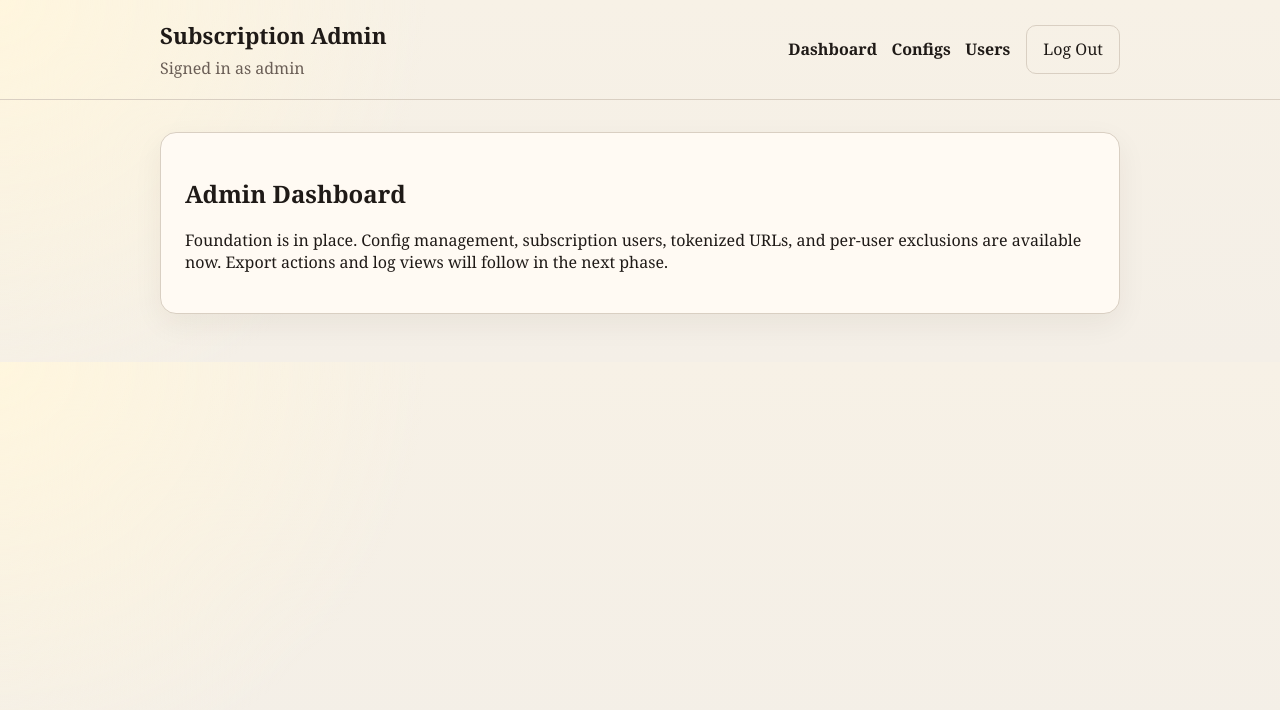
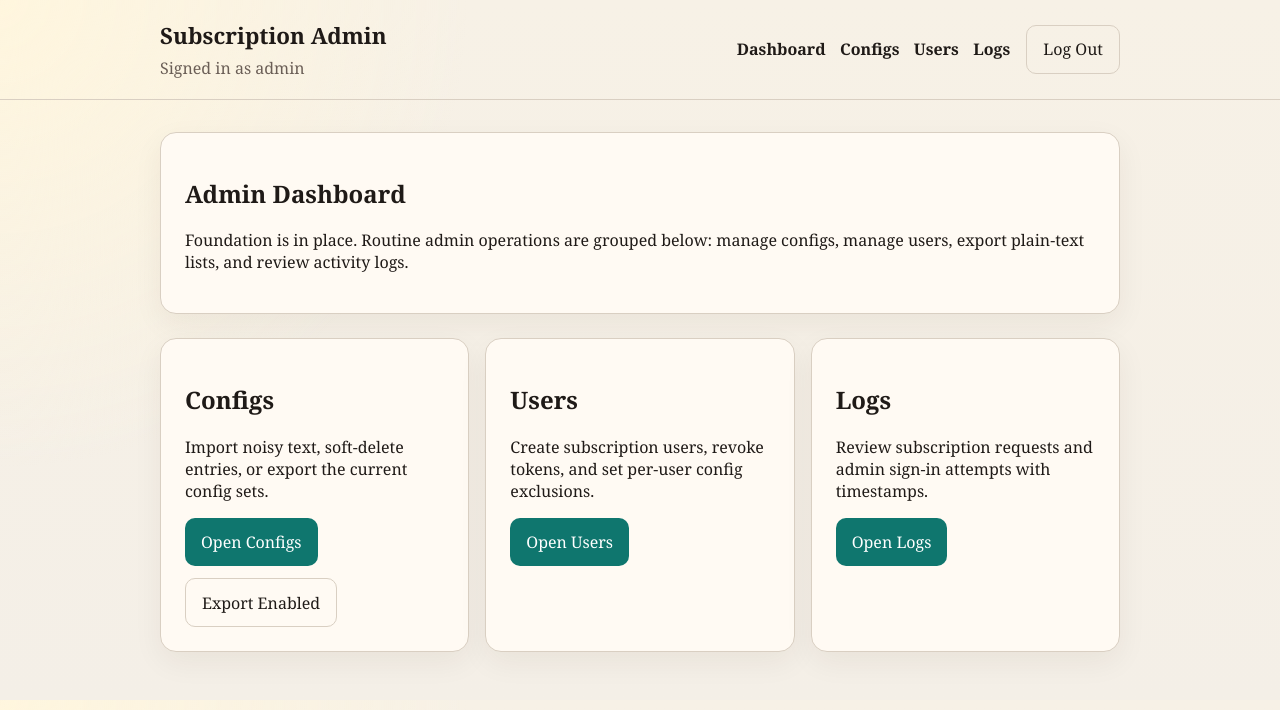
Before and after one commit to mahdi-vakili/family-sub, a Flask app: page /admin in a window 1280 px wide. Shown: the top 710 px of the page. Run offline with Flask 3, Linux system fonts and the light colour scheme; a user stored in the database is signed in.

Commit message:
phase 4 complete

```diff
--- a/app/__init__.py
+++ b/app/__init__.py
@@ -4,6 +4,7 @@ from app.auth import auth_bp
 from app.config import load_config
 from app.configs import configs_bp
 from app.db import close_db, ensure_admin_account, init_db
+from app.logs import logs_bp
 from app.security import generate_csrf_token
 from app.users import users_bp
 
@@ -29,6 +30,7 @@ def register_extensions(app):
 def register_routes(app):
     app.register_blueprint(auth_bp)
     app.register_blueprint(configs_bp)
+    app.register_blueprint(logs_bp)
     app.register_blueprint(users_bp)
 
 
--- a/app/db.py
+++ b/app/db.py
@@ -156,3 +156,17 @@ def soft_delete_configs(config_ids):
     )
     db.commit()
     return result.rowcount
+
+
+def list_config_export_rows(include_deleted):
+    db = get_db()
+    query = """
+        SELECT raw_config
+        FROM configs
+    """
+
+    if not include_deleted:
+        query += " WHERE is_deleted = 0"
+
+    query += " ORDER BY id ASC"
+    return db.execute(query).fetchall()
--- a/app/static/styles.css
+++ b/app/static/styles.css
@@ -102,7 +102,8 @@ label {
 
 input,
 textarea,
-button {
+button,
+.button-link {
   font: inherit;
 }
 
@@ -119,19 +120,31 @@ textarea {
   resize: vertical;
 }
 
+button,
+.button-link {
+  display: inline-flex;
+  align-items: center;
+  justify-content: center;
+  padding: 0.8rem 1rem;
+  border-radius: 10px;
+}
+
 button {
-  padding: 0.8rem 1rem;
   border: 0;
-  border-radius: 10px;
   background: var(--accent);
   color: #fff;
   cursor: pointer;
 }
 
+.button-link {
+  background: var(--accent);
+  color: #fff;
+  text-decoration: none;
+}
+.button-link:hover,
 button:hover {
   background: var(--accent-dark);
 }
-
 .secondary-button {
   background: transparent;
   color: var(--text);
@@ -189,6 +202,8 @@ button:hover {
 .table-actions {
   display: flex;
   justify-content: flex-end;
+  flex-wrap: wrap;
+  gap: 0.75rem;
 }
 
 .table-wrap {
@@ -275,3 +290,14 @@ thead th {
   margin: 0;
   color: var(--muted);
 }
+.dashboard-grid {
+  display: grid;
+  grid-template-columns: repeat(auto-fit, minmax(220px, 1fr));
+  gap: 1rem;
+}
+.inline-actions {
+  display: flex;
+  flex-wrap: wrap;
+  gap: 0.75rem;
+  margin-top: 1rem;
+}
--- a/app/templates/base.html
+++ b/app/templates/base.html
@@ -21,6 +21,7 @@
               <a href="{{ url_for('auth.dashboard') }}">Dashboard</a>
               <a href="{{ url_for('configs.config_index') }}">Configs</a>
               <a href="{{ url_for('users.user_index') }}">Users</a>
+              <a href="{{ url_for('logs.log_index') }}">Logs</a>
             </nav>
             <form method="post" action="{{ url_for('auth.logout') }}">
               <input type="hidden" name="csrf_token" value="{{ csrf_token() }}">
--- a/app/templates/configs.html
+++ b/app/templates/configs.html
@@ -34,6 +34,8 @@
     </form>
 
     <div class="table-actions">
+      <a class="button-link secondary-button" href="{{ url_for('configs.export_all_configs') }}">Export All</a>
+      <a class="button-link secondary-button" href="{{ url_for('configs.export_enabled_configs') }}">Export Enabled</a>
       <button type="submit" form="batch-delete-form" class="secondary-button">Soft Delete Selected</button>
     </div>
 
--- a/app/templates/dashboard.html
+++ b/app/templates/dashboard.html
@@ -3,8 +3,35 @@
 {% block title %}Admin Dashboard{% endblock %}
 
 {% block content %}
-  <section class="panel">
+  <section class="panel stack-section">
     <h1>Admin Dashboard</h1>
-    <p>Foundation is in place. Config management, subscription users, tokenized URLs, and per-user exclusions are available now. Export actions and log views will follow in the next phase.</p>
+    <p>Foundation is in place. Routine admin operations are grouped below: manage configs, manage users, export plain-text lists, and review activity logs.</p>
+  </section>
+
+  <section class="dashboard-grid">
+    <article class="panel">
+      <h2>Configs</h2>
+      <p>Import noisy text, soft-delete entries, or export the current config sets.</p>
+      <div class="inline-actions">
+        <a class="button-link" href="{{ url_for('configs.config_index') }}">Open Configs</a>
+        <a class="button-link secondary-button" href="{{ url_for('configs.export_enabled_configs') }}">Export Enabled</a>
+      </div>
+    </article>
+
+    <article class="panel">
+      <h2>Users</h2>
+      <p>Create subscription users, revoke tokens, and set per-user config exclusions.</p>
+      <div class="inline-actions">
+        <a class="button-link" href="{{ url_for('users.user_index') }}">Open Users</a>
+      </div>
+    </article>
+
+    <article class="panel">
+      <h2>Logs</h2>
+      <p>Review subscription requests and admin sign-in attempts with timestamps.</p>
+      <div class="inline-actions">
+        <a class="button-link" href="{{ url_for('logs.log_index') }}">Open Logs</a>
+      </div>
+    </article>
   </section>
 {% endblock %}
```
Also changed, not shown: app/configs.py (+34 -2 lines), app/logs.py (added, +16 -0 lines), app/logs_store.py (added, +25 -0 lines), app/templates/logs.html (added, +86 -0 lines), tests/test_phase4.py (added, +151 -0 lines), 1 other file.
